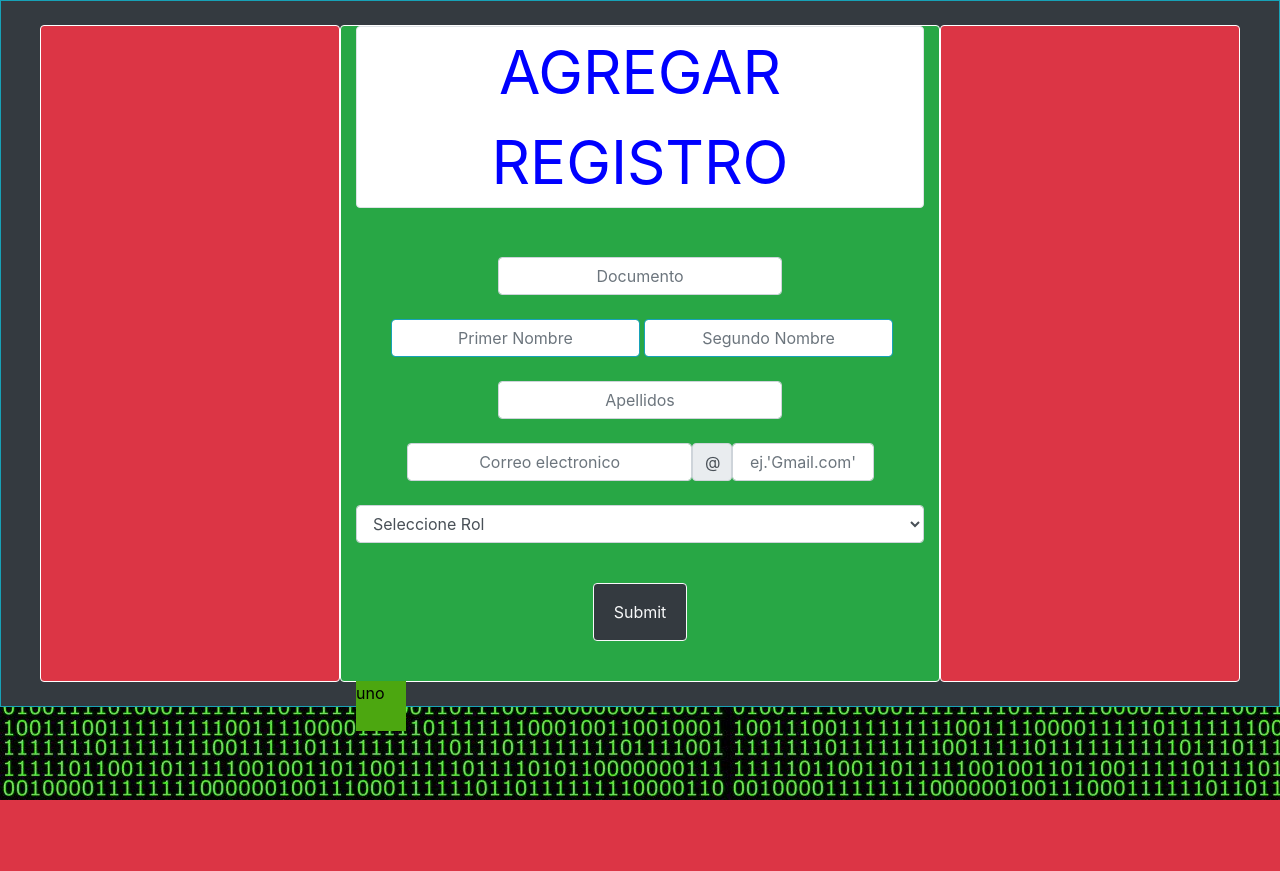
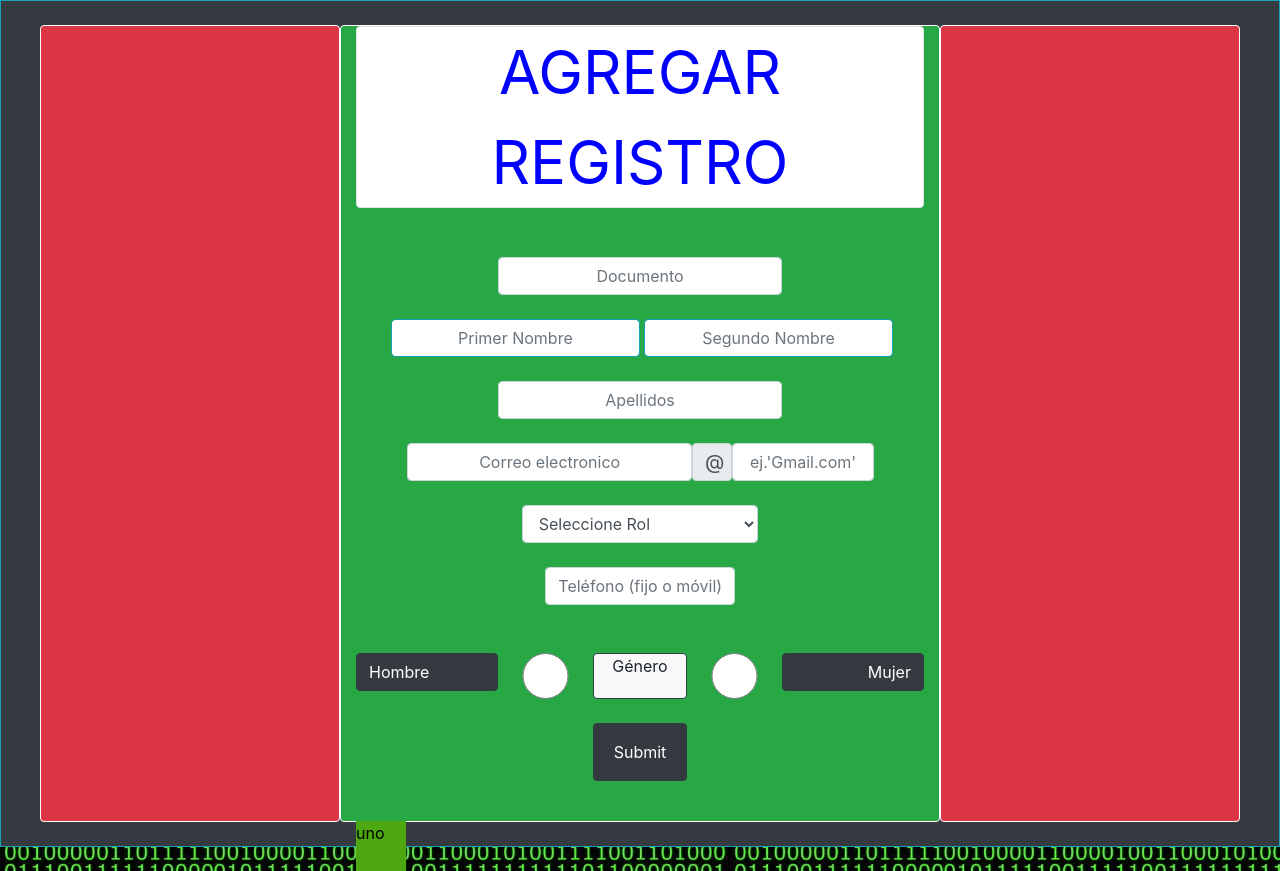
Before and after one commit to 1andrey3/proyecto_SENA1, a CodeIgniter app: page /proyecto_SENA1/ in a window 1280 px wide. Before the commit the page ends 800 px from the top, so only its background shows below. Run offline with CodeIgniter, Linux system fonts and the light colour scheme.

```diff
--- a/application/views/formulario/Formu.php
+++ b/application/views/formulario/Formu.php
@@ -21,7 +21,7 @@
 					<div id="error" class="col-12 text-center mt-4"></div>
 
 					<div class="form-group mt-4">
-						<input class="form-control col-6 offset-3" type="Text" name="nodocu" id="doc" placeholder="Documento" maxlength="11" onkeydown="return numeros(event)">
+						<input class="form-control col-6 offset-3" type="Text" name="nodocu" id="doc" placeholder="Documento" maxlength="10" onkeydown="return numeros(event)">
 					</div>
 					<div class="row form-group mt-4">
 						<input class="form-control col-5 offset-1  border border-info" type="text" name="nombres"   id="Nom1" placeholder="Primer Nombre">
@@ -32,20 +32,29 @@
 					</div>
 					<div class="form-row ml-1 mt-4">
 						<input class="form-control  offset-1 col-6" type="text	" name="correo" id="Mail" placeholder="Correo electronico">
-						<label class="input-group-text arroba" for="Mail2">@</label>
+						<label class="input-group-text arroba" for="Mail2">@ </label>
 						<input type="text" class="form-control col-3" placeholder="ej.'Gmail.com'" id="Mail2">
 					</div>
 					<div class="form-group mt-4">
-						<select class="form-control" name="rol" id="rol">
+						<select class="form-control col-5 ml-auto mr-auto" name="rol" id="rol">
 							<option disabled selected value="">Seleccione Rol</option>
 							<option value="Ingeniero">Ingeniero</option>
 							<option value="Contador">Contador</option>
 							<option value="Recepcionista">Recepcionista</option>
 						</select>
 					</div>
-					<!-- <button class="Envio btn btn-light bg-dark text-light"> agregar</button> -->
+							<div class="form-group mt-4">
+								<input type="text" id="telef" class=" col-4 ml-auto mr-auto form-control" placeholder="Teléfono (fijo o móvil)"onkeydown="return numeros(event)" maxlength="10">
+							</div>
+					<div class="row mt-5 ml-auto mr-auto ">
+							<label for="Hombre"class="btn btn-dark  col-3 float-left text-left">Hombre</label>
+							<input class="col-2" type="radio" name="sexo" id="Hombre" value="Hombre">
+							<div class="col-2 text-center bg-light border border-dark rounded">Género</div>
+							<input class="col-2" type="radio" name="sexo" id="Mujer" value="Mujer">
+							<label for="Mujer" class="btn btn-dark   col-3 float-right  text-right">Mujer</label>
+					</div>
 					<div class="form-group">
-						<input class="btn btn-light  bg-dark text-light mt-4 mb-4 col-2 p-3 offset-5" type="submit" name="agregar" id="agregar" >
+						<input class="btn btn-dark bg-dark mt-4 mb-4 col-2 p-3 offset-5" type="submit" name="agregar" id="agregar" >
 					</div>
 					<div class="transiciones">
 					</div>
--- a/assets/css/Formu.css
+++ b/assets/css/Formu.css
@@ -6,11 +6,12 @@
 	width: 40px;
 	height: 38px;
 	transition: 0.5s;
+	font-size: 20px;
 }
 .arroba:hover{
 	color: blue;
 	font-weight: bold;
-	/* font-size: 25px; */
+
 	height: 50px;
 }
 body{
--- a/assets/js/validar.js
+++ b/assets/js/validar.js
@@ -17,9 +17,10 @@ function numeros(e)
 }
 var cont=true;
 var f= true;
-
+var genero=false;
 var validar = function()
 {
+
     var doc = document.getElementById("doc").value;
     var Nom1 = document.getElementById("Nom1").value;
     var Nom2 = document.getElementById("Nom2").value;
@@ -29,21 +30,34 @@ var validar = function()
     var mail2= document.getElementById("Mail2").value;
     var index= mail2.indexOf(".");
     var mail= Mail.length;
+    var tel = document.getElementById("telef").value;
+    var tell = tel.length;
     console.log(". ="+index);
     console.log("lenght:"+mail)
-    if(doc.length == 0  || Nom1.length==0 ||Nom2.length==0 || App.length==0 || Mail.length==0|| rol.value=="" || mail2.length==0)
+    var MAN= document.getElementById("Hombre").checked;
+    var WOMAN= document.getElementById("Mujer").checked;
+    var aa = document.getElementsByName("sexo").length;
+    console.log("index___"+aa)
+    for(var a=0; a<=aa;a++){
+        if(MAN==true || WOMAN==true){
+            genero=true;
+        }
+    }
+    console.log("men:"+MAN)
+    console.log("woman:"+WOMAN)
+    if(doc.length== 0  || Nom1.length==0 ||Nom2.length==0 || App.length==0 || Mail.length==0|| rol.value=="" || mail2.length==0 || genero==false)
     {
         if(cont==true)
         {
             // $("#error").show('900');
-            document.getElementById("error").innerHTML='<div id="error"><b>Por favor, verifique si tiene campos vacíos.</b></div>';
-            document.getElementById("error").style.border="3px inset black";
+            document.getElementById("error").innerHTML='<div id="error"><b style="font-size:20px;">Por favor, verifique si tiene campos vacíos.</b></div>';
+            document.getElementById("error").style.border="5px inset gray";
             document.getElementById("error").style.transition="0.5s";
             cont=false;
         }else
         {
-            document.getElementById("error").innerHTML = '<div id="error"><b>Por favor, verifique si tiene campos vacíos.</b></div>';
-            document.getElementById("error").style.border="8px inset red";
+            document.getElementById("error").innerHTML = '<div id="error"><b style="font-size:20px;">Por favor, verifique si tiene campos vacíos.</b></div>';
+            document.getElementById("error").style.border="8px outset red";
             cont=true;
         }
         return false;
@@ -52,21 +66,15 @@ var validar = function()
     {
         if (f==true)
         {
-            var nose = document.getElementById("Mail");
-            nose.addEventListener('blur', function(){
-                if(Mail == "1@a.algo"){
-                    alert("AAAA")
-                }else{
-                    alert("EEEEE")
-                }
-            });
-
-            document.getElementById("error").innerHTML = '<div class="borde1" id="error"><b>El número de documento no puede tener menos de cinco digitos</b></div>';
+            document.getElementById("error").innerHTML = '<div class="borde1" id="error"><b style="font-size:20px;">El número de documento no puede tener menos de cinco digitos</b></div>';
+            document.getElementById("error").style.border="5px inset gray";
+            document.getElementById("error").style.transition="0.5s";
             document.getElementById("doc").focus();
             f=false;
         }else
         {
-            document.getElementById("error").innerHTML = '<div class="borde" id="error"><b>El número de documento no puede tener menos de cinco digitos</b></div>';
+            document.getElementById("error").innerHTML = '<div class="borde" id="error"><b style="font-size:20px;">El número de documento no puede tener menos de cinco digitos</b></div>';
+            document.getElementById("error").style.border="8px outset red";
             document.getElementById("doc").focus();
             f=true;
         }
@@ -75,7 +83,9 @@ var validar = function()
     if (index != "-1")
     {
         if(mail2.indexOf('.') == 0){
-            document.getElementById("error").innerHTML = '<div class="borde" id="error"><b>el "." debe tener algo antes y despues de él</b></div>';
+            document.getElementById("error").innerHTML = '<div class="borde1" id="error"><b style="font-size:20px;">Debe haber algo antes del "."</b></div>';
+            document.getElementById("error").style.border="5px inset gray";
+            document.getElementById("error").style.transition="0.5s";
             document.getElementById("Mail2").focus();
             return false;
         }else{
@@ -86,9 +96,26 @@ var validar = function()
         }
     }else
     {
-        document.getElementById("error").innerHTML = '<div class="borde" id="error"><b>Por favor, verifique su email, ya que debe tener un punto después del "@"</b></div>';
+        document.getElementById("error").innerHTML = '<div class="borde" id="error"><b style="font-size:20px;">Por favor, verifique su email, ya que debe tener un punto después del "@"</b></div>';
         document.getElementById("Mail2").focus();
         console.log("NO HAY UN PUNTO")
         return false;
     }
+    if (tell==10 || tell ==7  ) {
+        switch(tell){
+            case 10:{
+                alert("su número es móvil");
+                return false;
+            }
+            case 7:{
+                var fijo = '031 '+tel;
+                document.getElementById("telef").innerHTML='<input type="text" id="telef" value="'+fijo+'">';
+                alert("su número"+tel+"se le añadirá el 031, quedando \n"+fijo);
+                return false;
+            }
+        }
+    }else{
+        alert("no es ni 10 ni 7")
+        return false;
+    }
 }
```
